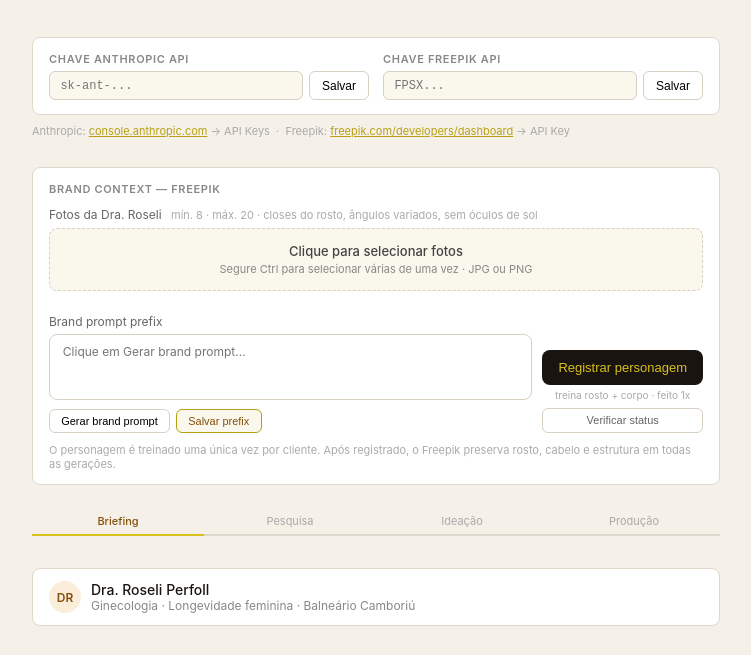
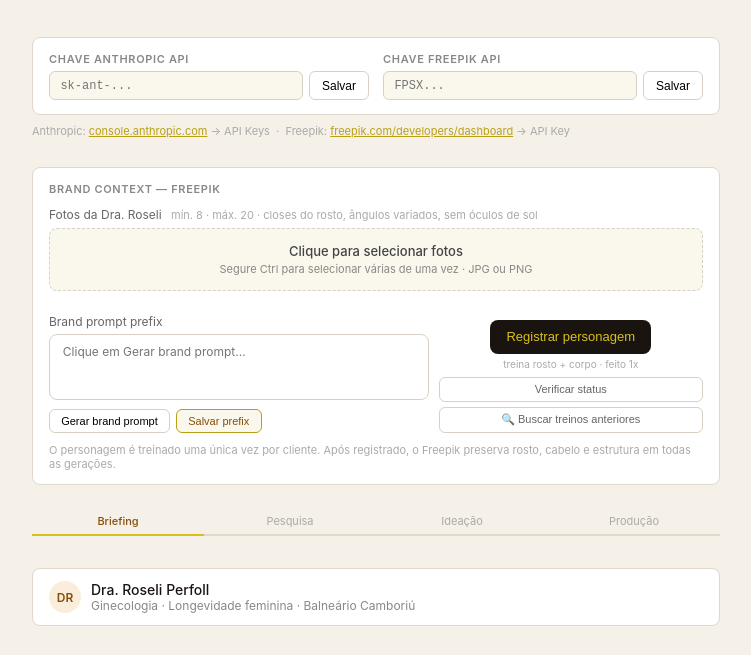
Before and after one commit to EddyBachmann/datascout-neritas, a website: page index.html in a window 1280 px wide. Shown: the part 80-735 px from the top of the page, without its empty margins (264-1015 px from the left). Drawn offline with Linux system fonts and the light colour scheme.

Commit message:
Add files via upload

```diff
--- a/index.html
+++ b/index.html
@@ -140,6 +140,7 @@
           </button>
           <div style="font-size:10px;color:#aaa;margin-top:.3rem">treina rosto + corpo · feito 1x</div>
           <button onclick="verificarStatusLora()" style="margin-top:.4rem;padding:.35rem .7rem;border-radius:6px;background:transparent;border:0.5px solid #d8d0c4;font-size:11px;cursor:pointer;color:#666;width:100%">Verificar status</button>
+          <button onclick="listarTreinosAnteriores()" style="margin-top:.3rem;padding:.35rem .7rem;border-radius:6px;background:transparent;border:0.5px solid #d8d0c4;font-size:11px;cursor:pointer;color:#666;width:100%">🔍 Buscar treinos anteriores</button>
         </div>
       </div>
 
@@ -779,7 +780,7 @@ function atualizarBrandUI(){
     if(setup) setup.style.display = 'none';
     if(ativo) ativo.style.display = 'block';
     const info = document.getElementById('lora-ativo-info');
-    if(info) info.textContent = 'Character: ' + getLoraName() + ' · ID: ' + loraId.substring(0,8) + '...';
+    if(info) info.textContent = 'Character: ' + getLoraName() + ' · ID: ' + (loraId && loraId.length > 8 ? loraId.substring(0,8) + '...' : (loraId || 'pendente'));
     const prefixEl = document.getElementById('brand-prompt-prefix-ativo');
     if(prefixEl && !prefixEl.value) prefixEl.value = prefix;
     if(badge) badge.style.display = 'inline-flex';
@@ -968,6 +969,64 @@ async function registrarCharacterLora(){
     btn.disabled = false;
     sp.style.display = 'none';
     lbl.textContent = 'Registrar personagem';
+  }
+}
+
+async function listarTreinosAnteriores(){
+  const fpKey = getFpKey();
+  if(!fpKey){ alert('Insira a chave Freepik primeiro.'); return; }
+
+  try {
+    const resp = await fetch('/api/check-lora-status?fp_key=' + encodeURIComponent(fpKey));
+    const data = await resp.json();
+
+    /* Freepik pode retornar lista em data.data ou objeto único */
+    const items = Array.isArray(data?.data) ? data.data : (data?.data ? [data.data] : []);
+
+    if(items.length === 0){
+      alert('Nenhum treino encontrado.\n\nResposta completa:\n' + JSON.stringify(data).substring(0,400));
+      return;
+    }
+
+    let msg = '=== TREINOS ENCONTRADOS (' + items.length + ') ===\n\n';
+    items.forEach((t, i) => {
+      const tid = t.task_id || t.id || '?';
+      const status = t.status || '?';
+      const name = t.name || t.lora_name || '?';
+      const loraId = t.lora_id || t.id || tid;
+      msg += (i+1) + '. ' + name + '\n   task_id: ' + tid + '\n   status: ' + status + '\n   lora_id: ' + loraId + '\n\n';
+    });
+
+    /* Pegar o mais recente COMPLETED automaticamente */
+    const completed = items.filter(t => t.status === 'COMPLETED');
+    if(completed.length > 0){
+      const best = completed[completed.length - 1];
+      const loraId = best.lora_id || best.id || best.task_id;
+      const ok = confirm(msg + '✅ Encontrado treino COMPLETED!\nDeseja ativar o personagem com este LoRA?\n\nlora_id: ' + loraId);
+      if(ok){
+        localStorage.setItem('ds_lora_id', loraId);
+        localStorage.setItem('ds_lora_task_id', best.task_id || loraId);
+        localStorage.setItem('ds_lora_name', best.name || 'roseli-perfoll-v2');
+        atualizarBrandUI();
+        alert('Personagem ativado com sucesso!');
+      }
+    } else {
+      const inProgress = items.filter(t => t.status === 'IN_PROGRESS' || t.status === 'CREATED');
+      if(inProgress.length > 0){
+        const best = inProgress[inProgress.length - 1];
+        const tid = best.task_id || best.id;
+        if(tid){
+          localStorage.setItem('ds_lora_task_id', tid);
+          alert(msg + '⏳ Treino ainda em andamento.\ntask_id salvo: ' + tid + '\n\nTente "Verificar status" em alguns minutos.');
+        } else {
+          alert(msg);
+        }
+      } else {
+        alert(msg);
+      }
+    }
+  } catch(e) {
+    alert('Erro ao buscar treinos: ' + e.message);
   }
 }
 
```
